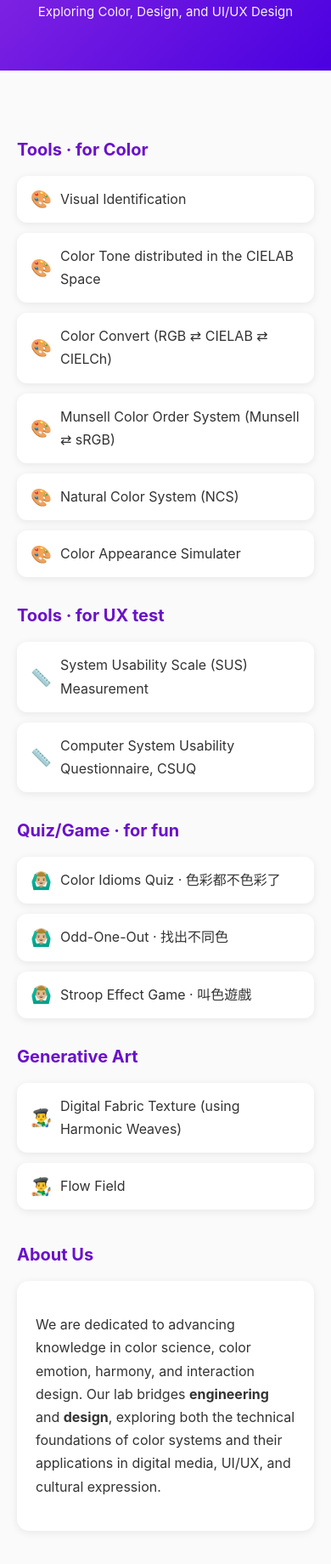
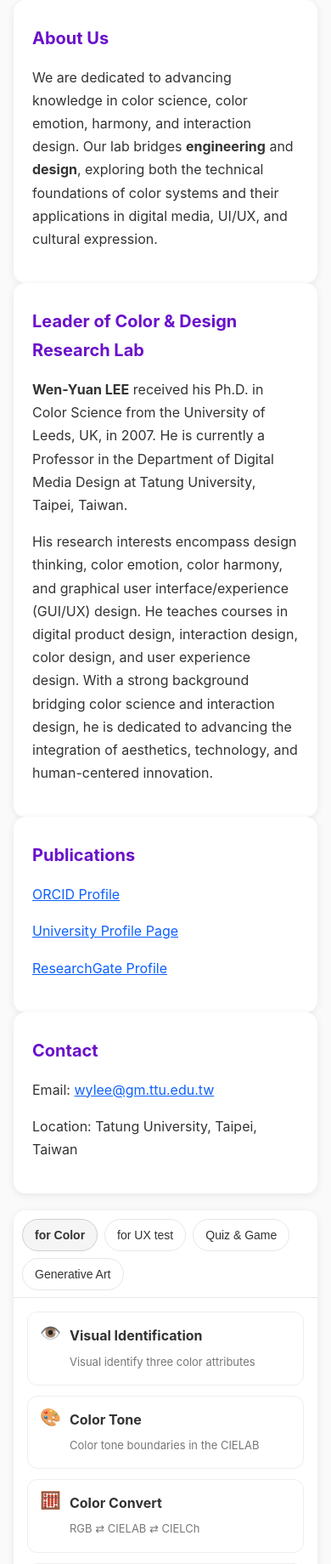
Before and after one commit to wylee-sudo/wenyuanlee, a plain HTML site: page index.html in a window 390 px wide. Shown: the part 160-2000 px from the top of the page at 85% size. Drawn offline with Linux system fonts and the light colour scheme.

Commit message:
Update index.html

```diff
--- a/index.html
+++ b/index.html
@@ -7,283 +7,257 @@
 
   <style>
     :root{
-      --brand-1:#6a11cb;
+      --maxw: 1200px;
+      --radius: 14px;
+      --shadow: 0 2px 10px rgba(0,0,0,.08);
       --text:#333;
+      --muted:#5b5b5b;
       --bg:#fafafa;
       --card:#fff;
-      --shadow:0 2px 10px rgba(0,0,0,.08);
-      --radius:14px;
-      --maxw:1100px;
+      --link:#0d60ff;
+      --brand:#6a11cb;
+      --border:#e7e7e7;
+    }
+    *{box-sizing:border-box} html,body{margin:0;padding:0}
+    body{
+      font-family:-apple-system,BlinkMacSystemFont,"Helvetica Neue",Arial,"Noto Sans TC","PingFang TC",sans-serif;
+      color:var(--text); background:var(--bg); line-height:1.7;
+      -webkit-font-smoothing:antialiased; text-rendering:optimizeLegibility;
     }
 
-    /* 基本設定 */
-    *{box-sizing:border-box}
-    html,body{margin:0;padding:0}
-    body{
-      font-family:-apple-system,BlinkMacSystemFont,"Helvetica Neue",Arial,"Noto Sans TC","PingFang TC",sans-serif;
-      color:var(--text);
-      background:var(--bg);
-      line-height:1.7;
-      -webkit-font-smoothing:antialiased;
-      text-rendering:optimizeLegibility;
+    /* Header */
+    header{ padding: clamp(28px,4vw,48px) 16px 10px; text-align:center; }
+    header h1{ margin:0 0 6px 0; font-size: clamp(26px,4.2vw,38px); font-weight:800; letter-spacing:.2px; }
+    header p{ margin:0; color:var(--muted) }
+
+    /* Layout: 左內容 + 右工具（tabs） */
+    .wrap{
+      width:100%; max-width:var(--maxw); margin: 0 auto; padding: 0 16px 56px;
+      display:grid; gap:20px; grid-template-columns: 1fr;
     }
-
-    /* 版頭：背景由 JS 動態隨機設定 */
-    header{
-      color:#fff;
-      text-align:center;
-      padding:clamp(56px,8vw,96px) 20px;
-    }
-    header h1{
-      font-weight:800;
-      letter-spacing:.2px;
-      font-size:clamp(28px,5vw,44px);
-      margin:0 0 10px 0;
-    }
-    header p{
-      margin:0;
-      opacity:.95;
-      font-size:clamp(15px,2.4vw,20px);
-    }
-
-    /* 主要內容容器 */
-    .container{
-      width:100%;
-      max-width:var(--maxw);
-      margin:0 auto;
-      padding:40px 20px 56px;
-    }
-
-    /* 區塊標題 */
-    h2{
-      color:var(--brand-1);
-      font-size:clamp(20px,3.5vw,26px);
-      margin:36px 0 14px;
+    @media (min-width: 980px){
+      .wrap{ grid-template-columns: 460px 1fr; align-items:start; }
     }
 
     /* 卡片 */
-    .card{
-      background:var(--card);
-      border-radius:var(--radius);
-      box-shadow:var(--shadow);
-      padding:22px;
-      margin:14px 0 22px;
+    .card{ background:var(--card); border-radius: var(--radius); box-shadow: var(--shadow); padding:22px; }
+    h2{ color:var(--brand); font-size: clamp(20px,3.4vw,26px); margin: 6px 0 12px; }
+    a{ color:var(--link); }
+
+    /* 右欄：Tabs（無搜尋框） */
+    .tabs-card{ padding:0; overflow:hidden; }
+    .tabs-header{
+      display:flex; flex-wrap:wrap; gap:8px; align-items:center;
+      border-bottom:1px solid var(--border);
+      padding:10px 10px 8px;
+      background:#fff;
+    }
+    .tab{
+      appearance:none; border:1px solid var(--border); background:#fff; color:#333;
+      padding:10px 14px; border-radius:999px; cursor:pointer; font-size:14px;
+    }
+    .tab[aria-selected="true"]{
+      background:#f5f5f5; border-color:#cfcfcf; font-weight:600;
     }
 
-    /* 兩欄自適應網格：在寬螢幕排兩欄，手機自動一欄 */
-    .grid{
-      display:grid;
-      gap:18px;
-      grid-template-columns:1fr;
+    .tabs-panel{
+      display:none; padding:16px;
     }
-    @media (min-width:720px){
-      .grid{ grid-template-columns:1fr 1fr; }
+    .tabs-panel[aria-hidden="false"]{ display:block; }
+
+    /* 工具卡：改成 2 欄（手機 1 欄） */
+    .tools-grid{
+      display:grid; gap:12px; grid-template-columns:1fr;
     }
+    @media (min-width: 680px){
+      .tools-grid{ grid-template-columns:1fr 1fr; }
+    }
+    .tool{
+      display:flex; gap:10px; align-items:flex-start; padding:14px; border:1px solid #eee; border-radius:12px; background:#fff;
+      text-decoration:none; color:var(--text);
+      transition: transform .12s ease, box-shadow .12s ease, border-color .12s ease;
+    }
+    .tool:hover{ transform: translateY(-1px); box-shadow: 0 8px 16px rgba(0,0,0,.08); border-color:#e2e2e2; }
+    .emoji{ font-size:20px; line-height:1; }
+    .tool b{ display:block; margin-bottom:2px }
+    .muted{ color:#777; font-size:13px; }
 
-    /* Tools 專用樣式 */
-    .tools-group{
-      display:grid;
-      gap:12px;
-    }
-    .tool-link{
-      display:flex;
-      align-items:center;
-      gap:10px;
-      padding:14px 16px;
-      border-radius:12px;
-      background:#fff;
-      box-shadow:var(--shadow);
-      text-decoration:none;
-      color:var(--text);
-      transition:transform .12s ease, box-shadow .12s ease;
-    }
-    .tool-link:hover{
-      transform:translateY(-1px);
-      box-shadow:0 6px 16px rgba(0,0,0,.12);
-    }
-    .tool-emoji{ font-size:20px; line-height:1; }
+    footer{ text-align:center; color:#fff; background:#333; padding: 18px 14px; margin-top:30px; }
 
-    /* 列表 */
-    ul{ padding-left:18px; margin:0 }
-    li{ margin:6px 0 }
-
-    /* 頁尾 */
-    footer{
-      text-align:center;
-      background:#333;
-      color:#fff;
-      padding:18px 14px;
-    }
-
-    /* 無障礙：鍵盤焦點 */
-    a:focus-visible, .tool-link:focus-visible{
-      outline:2px solid #0000ff80;
-      outline-offset:3px;
+    a:focus-visible, button:focus-visible, .tool:focus-visible{
+      outline:2px solid #0d60ff77; outline-offset:3px;
     }
   </style>
- <!-- Google tag (gtag.js) -->
+
+  <!-- GA: G-N8QWS5JKZD -->
   <script async src="https://www.googletagmanager.com/gtag/js?id=G-N8QWS5JKZD"></script>
   <script>
     window.dataLayer = window.dataLayer || [];
     function gtag(){dataLayer.push(arguments);}
-  gtag('js', new Date());
-
-  gtag('config', 'G-N8QWS5JKZD');
+    gtag('js', new Date()); gtag('config', 'G-N8QWS5JKZD');
   </script>
 </head>
+<body>
 
-<body>
   <header>
     <h1>Color & Design Research Lab</h1>
     <p>Exploring Color, Design, and UI/UX Design</p>
   </header>
 
-  <main class="container">
-
-    <!-- Tools 區：分為 for Color 與 for UX test -->
-    <section>
-      <h2>Tools · for Color</h2>
-      <div class="tools-group">
-        <a class="tool-link" href="Visual_Identification.html" target="_blank" rel="noopener">
-          <span class="tool-emoji">🎨</span>
-          <span>Visual Identification</span>
-        </a>
-        <a class="tool-link" href="Tone3.html" target="_blank" rel="noopener">
-          <span class="tool-emoji">🎨</span>
-          <span>Color Tone distributed in the CIELAB Space</span>
-        </a>
-        <a class="tool-link" href="colorconvert.html" target="_blank" rel="noopener">
-          <span class="tool-emoji">🎨</span>
-          <span>Color Convert (RGB ⇄ CIELAB ⇄ CIELCh)</span>
-        </a>
-        <a class="tool-link" href="MunsellColorOrderSystem.html" target="_blank" rel="noopener">
-          <span class="tool-emoji">🎨</span>
-          <span>Munsell Color Order System (Munsell ⇄ sRGB)</span>
-        </a>
-        <a class="tool-link" href="ncs.html" target="_blank" rel="noopener">
-          <span class="tool-emoji">🎨</span>
-          <span>Natural Color System (NCS)</span>
-        </a>
-        <a class="tool-link" href="ColorAppearanceSimulater.html" target="_blank" rel="noopener">
-          <span class="tool-emoji">🎨</span>
-          <span>Color Appearance Simulater</span>
-        </a>
-      </div>
-
-      <h2 style="margin-top:28px;">Tools · for UX test</h2>
-      <div class="tools-group">
-        <a class="tool-link" href="sus_measurment.html" target="_blank" rel="noopener">
-          <span class="tool-emoji">📏</span>
-          <span>System Usability Scale (SUS) Measurement</span>
-        </a>
-         <a class="tool-link" href="csuq.html" target="_blank" rel="noopener">
-          <span class="tool-emoji">📏</span>
-          <span>Computer System Usability Questionnaire, CSUQ</span>
-        </a>
-        <!-- 之後可在此新增更多 UX 測試工具連結 -->
-      </div>
-<h2 style="margin-top:28px;">Quiz/Game · for fun</h2>
-      <div class="tools-group">
-        <a class="tool-link" href="ColorIdiomsQuiz3.html" target="_blank" rel="noopener">
-          <span class="tool-emoji">🙆🏼‍♂️</span>
-          <span>Color Idioms Quiz · 色彩都不色彩了</span>
-        </a>
-        <a class="tool-link" href="diffColor.html" target="_blank" rel="noopener">
-          <span class="tool-emoji">🙆🏼‍♂️</span>
-          <span> Odd-One-Out · 找出不同色</span>
-        </a>
-         <a class="tool-link" href="StroopGame.html" target="_blank" rel="noopener">
-          <span class="tool-emoji">🙆🏼‍♂️</span>
-          <span> Stroop Effect Game · 叫色遊戲</span>
-        </a>
-        <!-- 之後可在此新增更多 Quiz and game工具連結 -->
-      </div>
-      <h2 style="margin-top:28px;">Generative Art</h2>
-      <div class="tools-group">
-        <a class="tool-link" href="DigitalFabricTexture.html" target="_blank" rel="noopener">
-          <span class="tool-emoji">👨‍🎨</span>
-          <span>Digital Fabric Texture (using Harmonic Weaves)</span>
-        </a>
-         <a class="tool-link" href="flow.html" target="_blank" rel="noopener">
-          <span class="tool-emoji">👨‍🎨</span>
-          <span>Flow Field</span>
-        </a>
-        <!-- 之後可在此新增更多 程式藝術 連結 -->
-      </div>
-    </section>
-
-    <section class="grid">
-      <div>
+  <div class="wrap">
+    <!-- 左欄：完整內容 -->
+    <aside>
+      <section class="card">
         <h2>About Us</h2>
-        <div class="card">
         <p>
           We are dedicated to advancing knowledge in color science, color emotion, harmony, and interaction design.
           Our lab bridges <b>engineering</b> and <b>design</b>, exploring both the technical foundations of color
           systems and their applications in digital media, UI/UX, and cultural expression.
         </p>
+      </section>
+
+       <section class="card">
+        <h2>Leader of Color & Design Research Lab</h2>
+        <p><b>Wen-Yuan LEE</b> received his Ph.D. in Color Science from the University of Leeds, UK, in 2007. He is currently a Professor in the Department of Digital Media Design at Tatung University, Taipei, Taiwan.</p>
+        <p>His research interests encompass design thinking, color emotion, color harmony, and graphical user interface/experience (GUI/UX) design. He teaches courses in digital product design, interaction design, color design, and user experience design. With a strong background bridging color science and interaction design, he is dedicated to advancing the integration of aesthetics, technology, and human-centered innovation.</p>
+      </section>
+
+      <section class="card">
+        <h2>Publications</h2>
+        <p><a href="https://orcid.org/0000-0002-6912-2757" target="_blank" rel="noopener">ORCID Profile</a></p>
+        <p><a href="https://tchinfo.ttu.edu.tw/tchinfo.php?id=wylee" target="_blank" rel="noopener">University Profile Page</a></p>
+        <p><a href="https://www.researchgate.net/profile/Wen-Yuan-Lee-2" target="_blank" rel="noopener">ResearchGate Profile</a></p>
+      </section>
+
+      <section class="card">
+        <h2>Contact</h2>
+        <p>Email: <a href="mailto:wylee@gm.ttu.edu.tw">wylee@gm.ttu.edu.tw</a></p>
+        <p>Location: Tatung University, Taipei, Taiwan</p>
+      </section>
+    </aside>
+
+    <!-- 右欄：Tabs（頁籤面板，兩欄工具） -->
+    <main>
+      <section class="card tabs-card" aria-label="Tools">
+        <div class="tabs-header" role="tablist" aria-label="Tool categories">
+          <button class="tab" role="tab" aria-selected="true" aria-controls="panel-color" id="tab-color" data-tab="color">for Color</button>
+          <button class="tab" role="tab" aria-selected="false" aria-controls="panel-ux" id="tab-ux" data-tab="ux">for UX test</button>
+          <button class="tab" role="tab" aria-selected="false" aria-controls="panel-quiz" id="tab-quiz" data-tab="quiz">Quiz & Game</button>
+          <button class="tab" role="tab" aria-selected="false" aria-controls="panel-gen" id="tab-gen" data-tab="gen">Generative Art</button>
+        </div>
+
+        <!-- Panels -->
+        <div id="panel-color" class="tabs-panel" role="tabpanel" aria-labelledby="tab-color" aria-hidden="false">
+          <div class="tools-grid">
+            <a class="tool" href="Visual_Identification.html" target="_blank" rel="noopener">
+              <span class="emoji">👁️</span>
+              <div><b>Visual Identification</b><span class="muted">Visual identify three color attributes</span></div>
+            </a>
+            <a class="tool" href="Tone3.html" target="_blank" rel="noopener">
+              <span class="emoji">🎨</span>
+              <div><b>Color Tone</b><span class="muted">Color tone boundaries in the CIELAB</span></div>
+            </a>
+            <a class="tool" href="colorconvert.html" target="_blank" rel="noopener">
+              <span class="emoji">🧮</span>
+              <div><b>Color Convert</b><span class="muted">RGB ⇄ CIELAB ⇄ CIELCh</span></div>
+            </a>
+            <a class="tool" href="MunsellColorOrderSystem.html" target="_blank" rel="noopener">
+              <span class="emoji">🏷️</span>
+              <div><b>Munsell System</b><span class="muted">Munsell ⇄ sRGB</span></div>
+            </a>
+            <a class="tool" href="ncs.html" target="_blank" rel="noopener">
+              <span class="emoji">🎯</span>
+              <div><b>Natural Color System (NCS)</b><span class="muted">NCS quick lookup</span></div>
+            </a>
+            <a class="tool" href="ColorAppearanceSimulater.html" target="_blank" rel="noopener">
+              <span class="emoji">🕹️</span>
+              <div><b>Color Appearance Simulator</b><span class="muted">Change the measurement condition to see the difference</span></div>
+            </a>
           </div>
         </div>
 
-      <div>
-        <h2>Research Areas</h2>
-        <div class="card">
-          <ul>
-            <li>Color Emotion & Harmony in Design</li>
-            <li>Graphical User Interface & Experience Design (GUI/UX)</li>
-            <li>Virtual Identity & Avatars</li>
-          </ul>
-        </div>
-      </div>
-    </section>
-    <section class="grid">
-      <div>
-        <h2>Leader of Color & Design Research Lab</h2>
-        <div class="card">
-          <p><b>Wen-Yuan LEE</b> received his Ph.D. in Color Science from the University of Leeds, UK, in 2007. He is currently a Professor in the Department of Digital Media Design at Tatung University, Taipei, Taiwan.</p>
-          <p>His research interests encompass design thinking, color emotion, color harmony, and graphical user interface/experience (GUI/UX) design. He teaches courses in digital product design, interaction design, color design, and user experience design. With a strong background bridging color science and interaction design, he is dedicated to advancing the integration of aesthetics, technology, and human-centered innovation.</p>
+        <div id="panel-ux" class="tabs-panel" role="tabpanel" aria-labelledby="tab-ux" aria-hidden="true">
+          <div class="tools-grid">
+            <a class="tool" href="sus_measurment.html" target="_blank" rel="noopener">
+              <span class="emoji">💯</span>
+              <div><b>System Usability Scale (SUS)</b><span class="muted">One score to see how the user experience</span></div>
+            </a>
+            <a class="tool" href="csuq.html" target="_blank" rel="noopener">
+              <span class="emoji">💻</span>
+              <div><b>CSUQ</b><span class="muted">Computer System Usability Questionnaire</span></div>
+            </a>
           </div>
         </div>
 
-      <div>
-        <h2>Publications</h2>
-        <div class="card">
-          <p><a href="https://orcid.org/0000-0002-6912-2757" target="_blank" rel="noopener">ORCID Profile</a></p>
-          <p><a href="https://tchinfo.ttu.edu.tw/tchinfo.php?id=wylee" target="_blank" rel="noopener">University Profile Page</a></p>
-          <p><a href="https://www.researchgate.net/profile/Wen-Yuan-Lee-2" target="_blank" rel="noopener">ResearchGate Profile</a></p>
+        <div id="panel-quiz" class="tabs-panel" role="tabpanel" aria-labelledby="tab-quiz" aria-hidden="true">
+          <div class="tools-grid">
+            <a class="tool" href="ColorIdiomsQuiz3.html" target="_blank" rel="noopener">
+              <span class="emoji">🤔</span>
+              <div><b>Color Idioms Quiz</b><span class="muted">色彩都不色彩了。英文片語測驗</span></div>
+            </a>
+            <a class="tool" href="diffColor.html" target="_blank" rel="noopener">
+              <span class="emoji">🟦</span>
+              <div><b>Odd-One-Out</b><span class="muted">找出不同色</span></div>
+            </a>
+            <a class="tool" href="StroopGame.html" target="_blank" rel="noopener">
+              <span class="emoji">🔤</span>
+              <div><b>Stroop Effect Game</b><span class="muted">叫色遊戲</span></div>
+            </a>
+          </div>
         </div>
 
-        <h2>Contact</h2>
-        <div class="card">
-          <p>Email: <a href="mailto:wylee@gm.ttu.edu.tw">wylee@gm.ttu.edu.tw</a></p>
-          <p>Location: Tatung University, Taipei, Taiwan</p>
+        <div id="panel-gen" class="tabs-panel" role="tabpanel" aria-labelledby="tab-gen" aria-hidden="true">
+          <div class="tools-grid">
+            <a class="tool" href="DigitalFabricTexture.html" target="_blank" rel="noopener">
+              <span class="emoji">🧵</span>
+              <div><b>Digital Fabric Texture</b><span class="muted">Harmonic Weaves</span></div>
+            </a>
+            <a class="tool" href="flow.html" target="_blank" rel="noopener">
+              <span class="emoji">🌬️</span>
+              <div><b>Flow Field</b><span class="muted">particle-free version</span></div>
+            </a>
           </div>
         </div>
       </section>
     </main>
+  </div>
 
   <footer>
     <p>&copy; 2025 Color & Design Research Lab | Designed for GitHub Pages</p>
   </footer>
 
-  <!-- 隨機底色腳本（每次載入顯示不同漸層） -->
   <script>
-    const palettes = [
-      ["#6a11cb","#2575fc"],
-      ["#ff6a00","#ee0979"],
-      ["#11998e","#38ef7d"],
-      ["#fc466b","#3f5efb"],
-      ["#f7971e","#ffd200"],
-      ["#8e2de2","#4a00e0"]
-    ];
-    const pair = palettes[Math.floor(Math.random()*palettes.length)];
+    // Tabs interaction + accessibility（已移除搜尋框相關程式）
+    const tabs = [...document.querySelectorAll('.tab')];
+    const panels = [...document.querySelectorAll('.tabs-panel')];
 
-    const header = document.querySelector("header");
-    header.style.background = `linear-gradient(135deg, ${pair[0]}, ${pair[1]})`;
+    function activateTab(name){
+      tabs.forEach(btn=>{
+        const on = btn.dataset.tab === name;
+        btn.setAttribute('aria-selected', on ? 'true':'false');
+        btn.tabIndex = on ? 0 : -1;
+      });
+      panels.forEach(p=>{
+        const on = p.id === `panel-${name}`;
+        p.setAttribute('aria-hidden', on ? 'false':'true');
+      });
+    }
 
-    /* 可選：首次淡入（更柔和的體驗） */
-    header.style.opacity = "0";
-    header.style.transition = "opacity .35s ease";
-    requestAnimationFrame(()=> header.style.opacity = "1");
+    tabs.forEach(btn=>{
+      btn.addEventListener('click', ()=> activateTab(btn.dataset.tab));
+      btn.addEventListener('keydown', (e)=>{
+        if(e.key==='ArrowRight' || e.key==='ArrowLeft'){
+          const i = tabs.indexOf(document.activeElement);
+          const next = e.key==='ArrowRight' ? (i+1)%tabs.length : (i-1+tabs.length)%tabs.length;
+          tabs[next].focus();
+          activateTab(tabs[next].dataset.tab);
+          e.preventDefault();
+        }
+      });
+    });
+
+    // 初始化：顯示第一個分頁
+    activateTab('color');
   </script>
 </body>
 </html>
```
Lines whose indentation alone changed are shown as unchanged.
